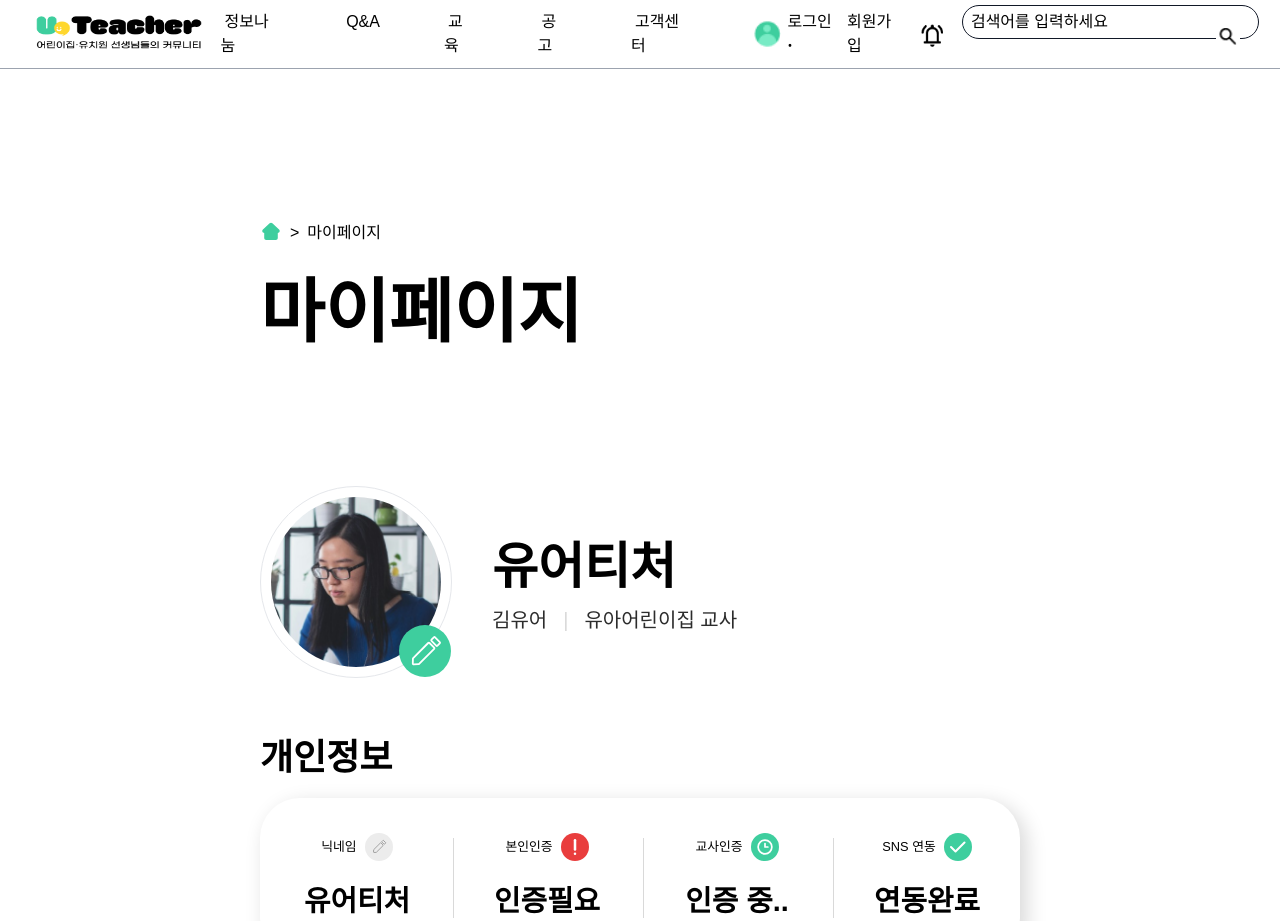
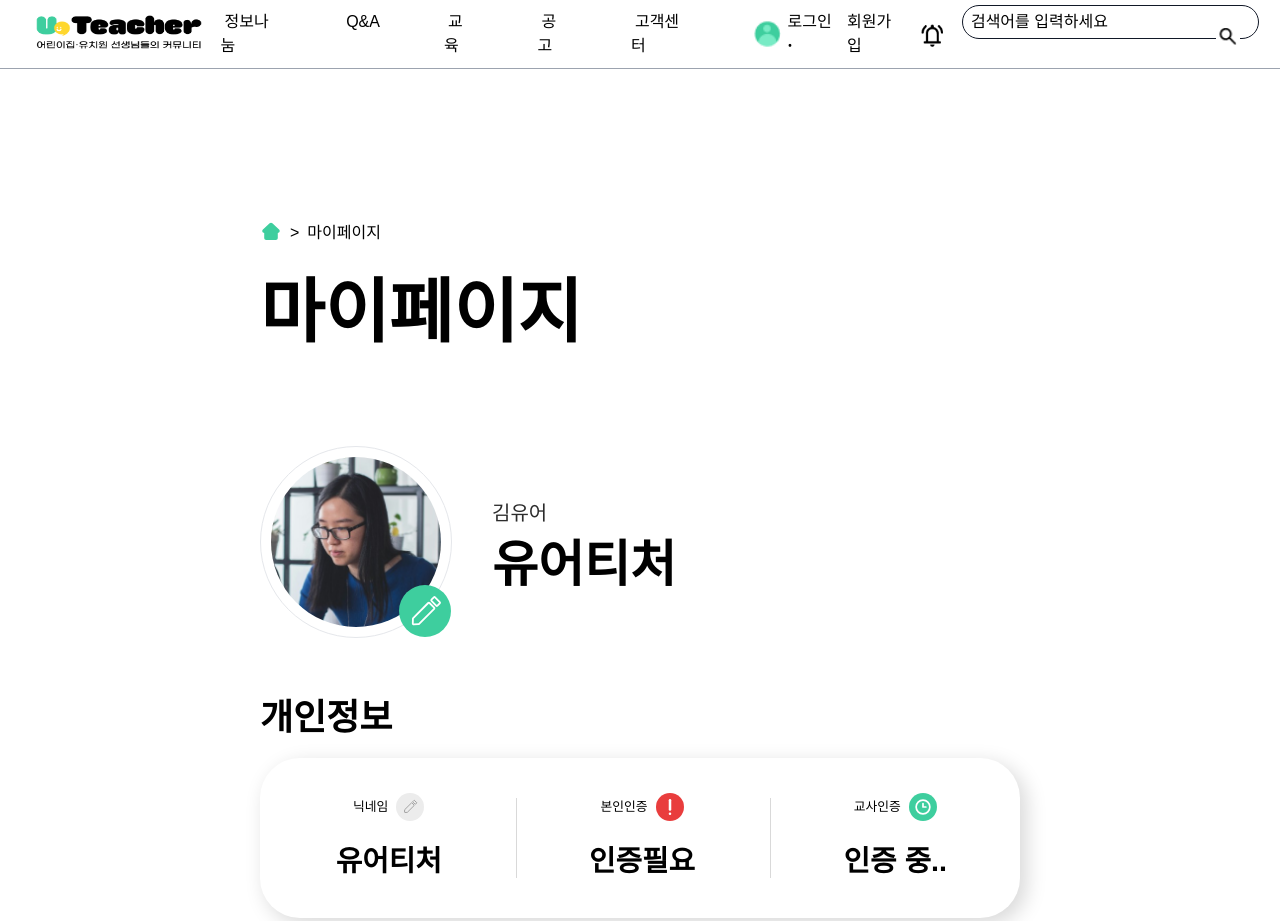
Before and after one commit to yourteacher-org/yourteacher-fe, a React (Vite) app: page /user in a window 1280 px wide. Shown: the top 921 px of the page. Built offline with nearby package versions, Linux system fonts and the light colour scheme.

Commit message:
[feat] UserProfileName으로 수정, UserNickNameModal 스타일 추가

```diff
--- a/src/components/Modal/Modal.tsx
+++ b/src/components/Modal/Modal.tsx
@@ -36,7 +36,7 @@ const Modal = ({ children }: PropsWithChildren) => {
           className="fixed left-[50%] -translate-x-[50%] top-[50%] -translate-y-[50%]
             flex flex-col
             min-w-[56.25rem] min-h-[28.75rem]
-            rounded-[2.5rem] overflow-hidden
+            rounded-[2.5rem]
             bg-white"
         >
           {children}
--- a/src/pages/User/User.tsx
+++ b/src/pages/User/User.tsx
@@ -3,7 +3,7 @@ import { useNavigate } from 'react-router-dom';
 
 import {
   AUTHENTICATED_STATUS,
-  CONNECTED_STATUS,
+  // CONNECTED_STATUS,
   MOCK_DATA_USER,
   USER_MODAL_STATUS,
 } from '@data/User';
@@ -80,11 +80,11 @@ const UserPage: React.FC = () => {
       modalStatus: USER_MODAL_STATUS.TEACHER_AUTHENTICATION,
       informationStatus: AUTHENTICATED_STATUS[userData.isTeacher],
     },
-    {
-      informationTitle: 'SNS 연동',
-      modalStatus: USER_MODAL_STATUS.SNS_CONNECT,
-      informationStatus: CONNECTED_STATUS[userData.isConnected],
-    },
+    // {
+    //   informationTitle: 'SNS 연동',
+    //   modalStatus: USER_MODAL_STATUS.SNS_CONNECT,
+    //   informationStatus: CONNECTED_STATUS[userData.isConnected],
+    // },
   ];
 
   const UserModal = USER_MODAL[modalState];
@@ -99,7 +99,7 @@ const UserPage: React.FC = () => {
         <span>마이페이지</span>
       </PageNav>
       <h1
-        className="xl:mb-[7.5rem] lg:mb-[3.5rem] sm:mb-[2rem]
+        className="xl:mb-[5rem] lg:mb-[3.5rem] sm:mb-[2rem]
           xl:text-[4.375rem] lg:text-[3.75rem] sm:text-[3rem]
           font-bold"
       >
@@ -110,12 +110,9 @@ const UserPage: React.FC = () => {
         <UserProfile.Image>
           <img src={userData.profileSrc} alt="profile" />
         </UserProfile.Image>
-        <div>
+        <div className="flex flex-col mt-4">
+          <UserProfile.Name>{userData.username}</UserProfile.Name>
           <UserProfile.Nickname>{userData.nickname}</UserProfile.Nickname>
-          <UserProfile.NameAndJob
-            username={userData.username}
-            job={userData.job}
-          />
         </div>
       </UserProfile>
 
@@ -214,7 +211,7 @@ const UserPage: React.FC = () => {
       {isShow && (
         <UserModal>
           {({ cancel, confirm, disabled }) => (
-            <div className="flex h-[7.5rem] border-t-[1px] border-gray-300 text-xl">
+            <div className="flex h-[7.5rem] border-t-[1px] border-gray-300 text-xl rounded-b-[2.5rem] overflow-hidden">
               <button className="flex-1 text-gray-400" onClick={cancel}>
                 취소하기
               </button>
--- a/src/pages/User/UserModalContent/UserNickNameModal.tsx
+++ b/src/pages/User/UserModalContent/UserNickNameModal.tsx
@@ -2,6 +2,7 @@ import { ChangeEvent, useState } from 'react';
 
 import { Modal, useModalContext } from '@components/Modal';
 import { UserModalActionType } from '@/types/user';
+import SVGIcon from '@components/SVGIcon';
 
 const DUPLICATE_STATUS = {
   DEFAULT: 'DEFAULT',
@@ -11,16 +12,22 @@ const DUPLICATE_STATUS = {
 
 const DUPLICATE_STATUS_OPTIONS = {
   DEFAULT: {
+    BORDER_COLOR: 'focus-within:border-green',
     COLOR: '',
     MESSAGE: '',
+    BUTTON: '중복확인',
   },
   DUPLICATE: {
+    BORDER_COLOR: 'border-rose-400',
     COLOR: 'text-rose-400',
-    MESSAGE: '중복된 닉네임입니다.',
+    MESSAGE: '중복된 닉네임입니다. 새로운 닉네임을 입력해주세요.',
+    BUTTON: '중복확인',
   },
   NOT_DUPLICATE: {
+    BORDER_COLOR: 'border-green',
     COLOR: 'text-green',
     MESSAGE: '사용가능한 닉네임입니다.',
+    BUTTON: '확인완료',
   },
 };
 
@@ -60,7 +67,10 @@ const UserNickNameModal = ({ children }: UserNickNameModalProps) => {
       <div className="flex flex-col flex-1 items-center justify-center">
         <h1 className="text-4xl font-bold mb-12">닉네임 변경</h1>
         <p className="text-2xl mb-5">변경하실 닉네임을 입력해주세요.</p>
-        <div className="flex border rounded-full p-1 pl-5 mb-1 overflow-hidden">
+        <div
+          className={`flex border rounded-full p-1 pl-5 mb-1 overflow-hiddenm
+            ${DUPLICATE_STATUS_OPTIONS[duplicateStatus].BORDER_COLOR}`}
+        >
           <input
             className="flex-1 min-w-[14.75rem] focus:outline-none"
             placeholder="기존 설정한 닉네임: 유어티처"
@@ -68,22 +78,29 @@ const UserNickNameModal = ({ children }: UserNickNameModalProps) => {
             value={nickname}
           />
           <button
-            className="px-3 py-1 ml-2
+            className={`px-3 py-1 ml-2
               bg-gray-1 disabled:bg-gray-5 hover:bg-green
               text-white
-              rounded-full
-              transition-colors "
+              ${duplicateStatus === 'NOT_DUPLICATE' && 'bg-green'}
+              transition-colors rounded-full`}
             disabled={!nickname.length}
             onClick={checkDuplicate}
           >
-            중복확인
+            {DUPLICATE_STATUS_OPTIONS[duplicateStatus].BUTTON}
           </button>
         </div>
-        <p
-          className={`text-sm ${DUPLICATE_STATUS_OPTIONS[duplicateStatus].COLOR}`}
-        >
-          {DUPLICATE_STATUS_OPTIONS[duplicateStatus].MESSAGE}
-        </p>
+        <div className="flex gap-1.5 items-center">
+          {duplicateStatus === DUPLICATE_STATUS.DUPLICATE && (
+            <i className="flex items-center justify-center w-4 h-4 rounded-full bg-red">
+              <SVGIcon type="Exclamation" width="10" height="10" />
+            </i>
+          )}
+          <p
+            className={`text-sm ${DUPLICATE_STATUS_OPTIONS[duplicateStatus].COLOR}`}
+          >
+            {DUPLICATE_STATUS_OPTIONS[duplicateStatus].MESSAGE}
+          </p>
+        </div>
       </div>
       {children &&
         children({
--- a/src/pages/User/UserProfile.tsx
+++ b/src/pages/User/UserProfile.tsx
@@ -60,30 +60,24 @@ const UserProfileNickname = ({ children }: PropsWithChildren) => {
 };
 
 interface UserProfileNameAndJobProps {
-  job?: string;
-  username: string;
+  children?: ReactNode;
 }
 
-const UserProfileNameAndJob = ({
-  username,
-  job,
-}: UserProfileNameAndJobProps) => {
+const UserProfileName = ({ children }: UserProfileNameAndJobProps) => {
   return (
-    <section
-      className="flex gap-4
-          lg:text-[1.25rem] sm:text-[1rem]
-          text-black-2"
+    <p
+      className="
+      lg:text-[1.25rem] sm:text-[1rem]
+      text-black-2"
     >
-      <span>{username}</span>
-      <span className="text-gray-5">|</span>
-      <span>{job}</span>
-    </section>
+      {children}
+    </p>
   );
 };
 
 const UserProfile = Object.assign(UserProfileWrapper, {
   Image: UserProfileImage,
-  NameAndJob: UserProfileNameAndJob,
+  Name: UserProfileName,
   Nickname: UserProfileNickname,
 });
 
```
